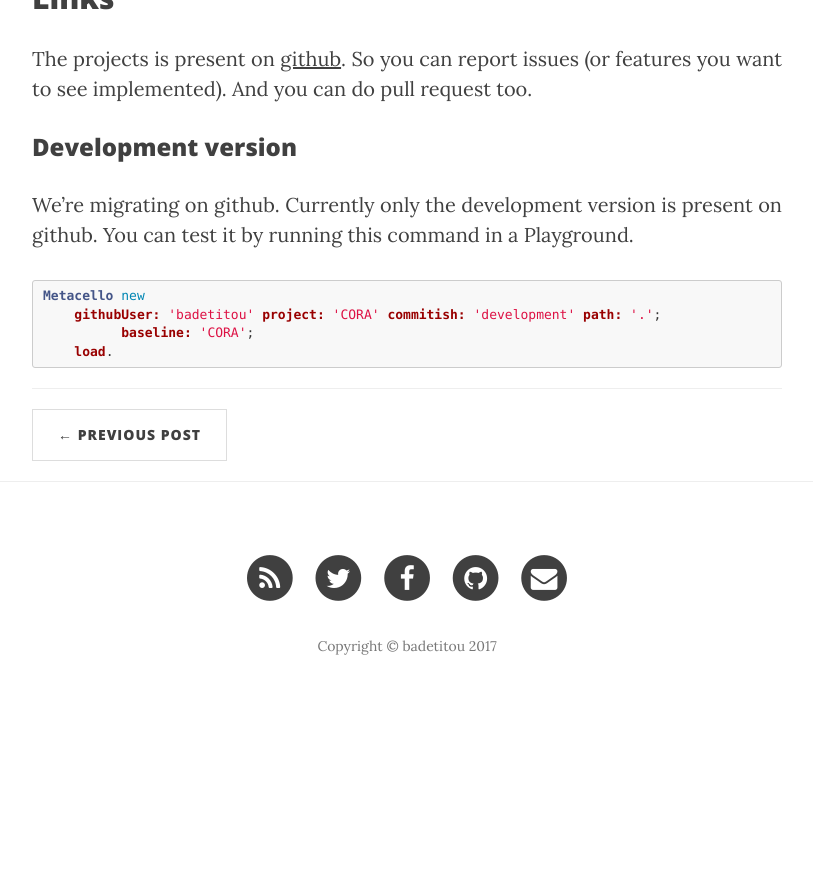
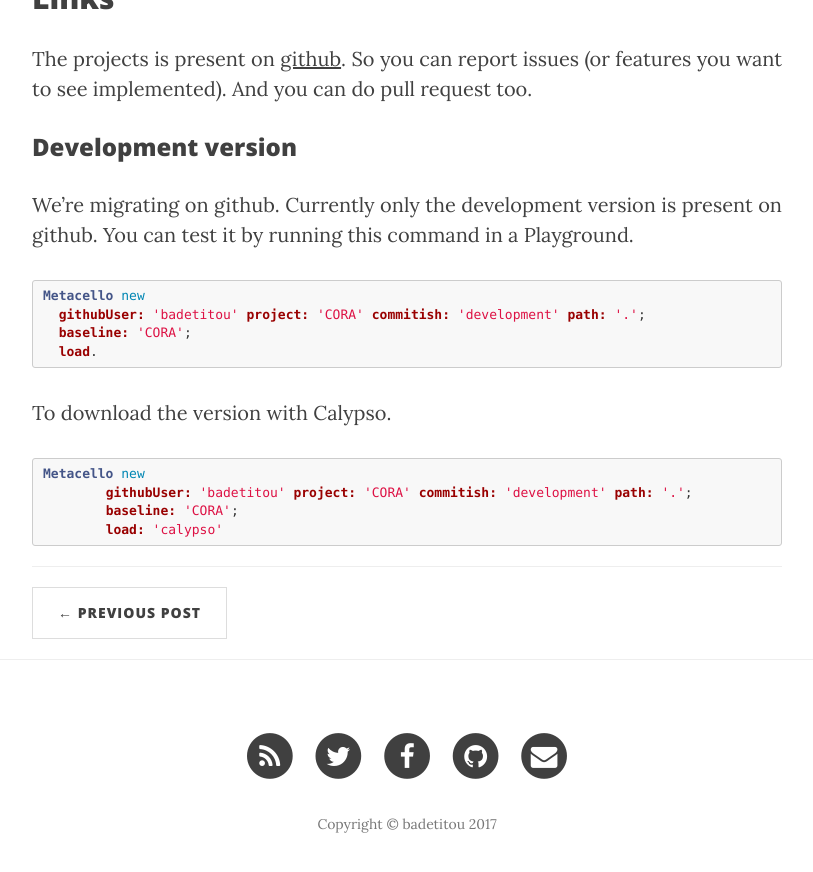
Before and after one commit to badetitou/badetitou.github.io, a Jekyll site: the page built from _posts/2017-07-05-CORA.md, in a window 1280 px wide and 900 px high, scrolled down 8434 px. Shown: the top 872 px of the window, without its empty margins (233-1046 px from the left). Built offline with Jekyll 4.4.1, drawn with Linux system fonts in a browser that asks for light colours; nearby versions of some CDN libraries; before the commit the page ends 9156 px from its top, so only the background shows below that.

Commit message:
Add calypso to dev version

````diff
--- a/_posts/2017-07-05-CORA.md
+++ b/_posts/2017-07-05-CORA.md
@@ -207,7 +207,17 @@ You can test it by running this command in a Playground.
 
 ```st
 Metacello new
-    githubUser: 'badetitou' project: 'CORA' commitish: 'development' path: '.';
-	  baseline: 'CORA';
-    load.
+  githubUser: 'badetitou' project: 'CORA' commitish: 'development' path: '.';
+  baseline: 'CORA';
+  load.
 ```
+
+
+To download the version with Calypso.
+
+```st
+Metacello new
+	githubUser: 'badetitou' project: 'CORA' commitish: 'development' path: '.';
+	baseline: 'CORA';
+	load: 'calypso'
+```
````
